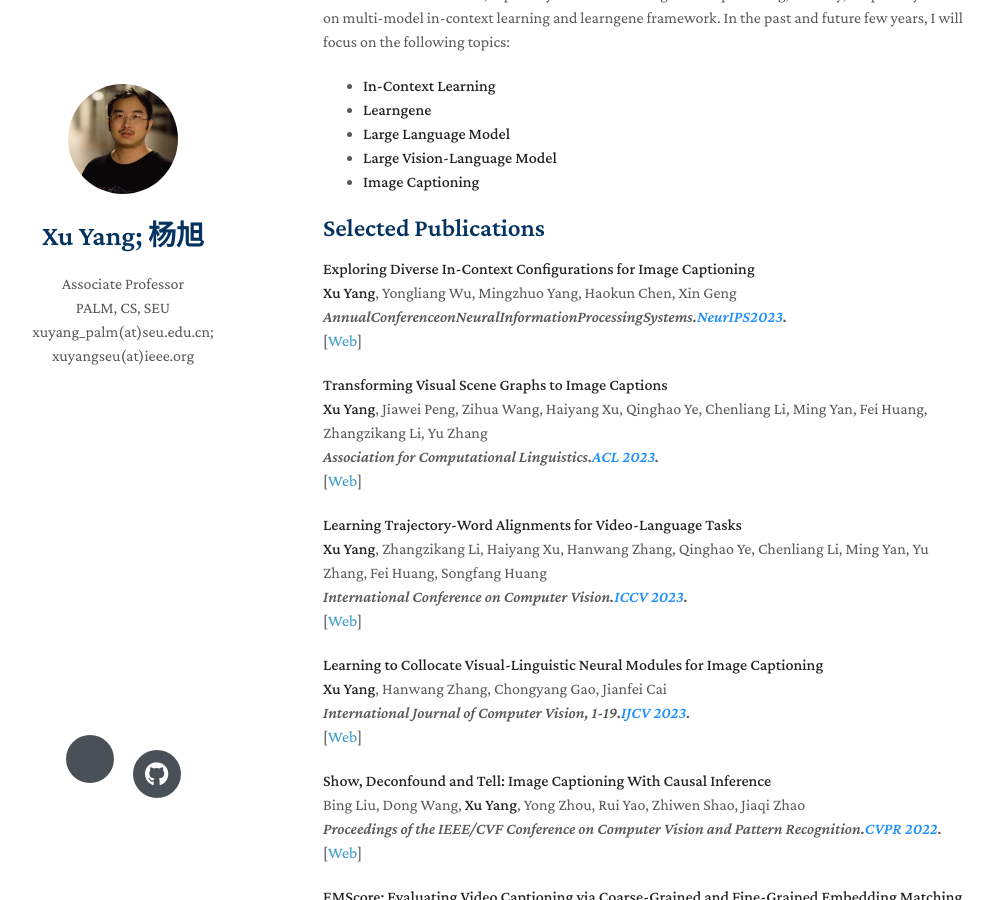
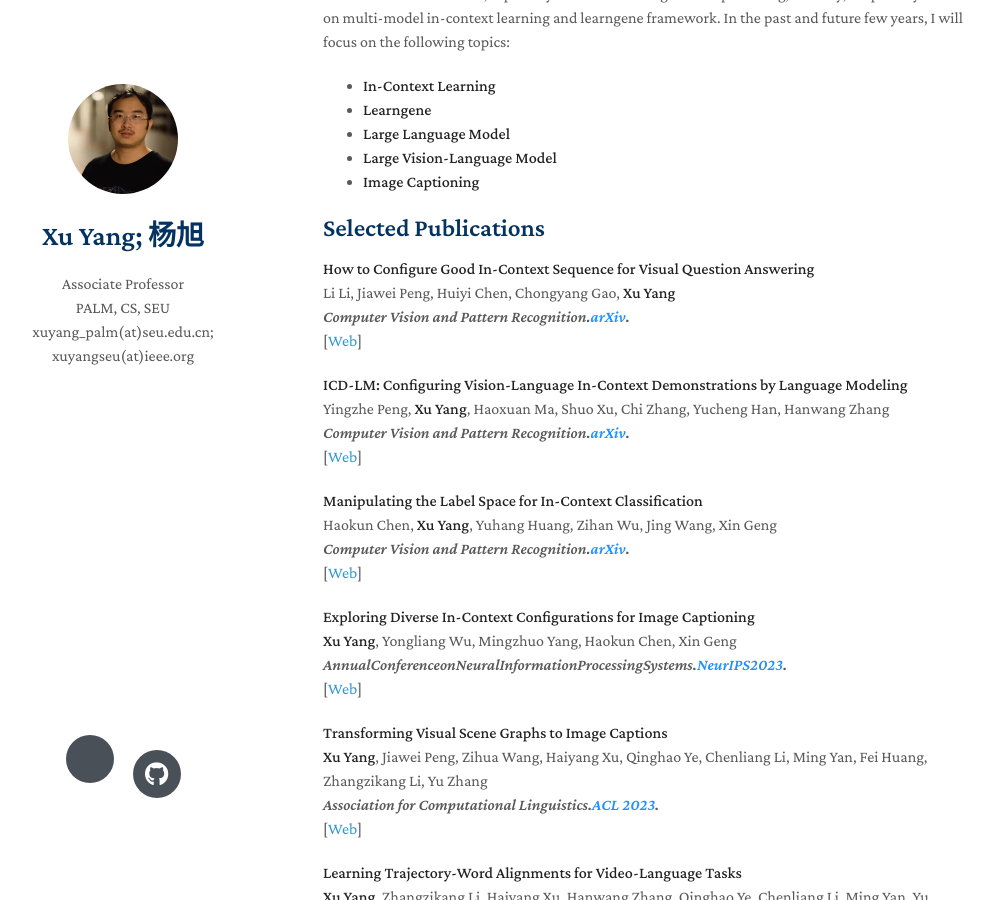
Before and after one commit to yxPALMweb/yxPALMweb.github.io, a Jekyll site: the page built from index.md, in a window 1280 px wide and 900 px high, scrolled down 285 px. Shown: the whole window, without its empty margins (147-1140 px from the left). Built offline with Jekyll 4.4.1, drawn with Linux system fonts in a browser that asks for light colours; nearby versions of some CDN libraries; a style sheet for code colours, icons or effects is not loaded; our own code applies the rules of GitHub Pages for plain Markdown files.

Commit message:
Update index.md

```diff
--- a/index.md
+++ b/index.md
@@ -15,6 +15,45 @@ I have wide interest on AI, especially machine learning and deep learning, recen
 - **Image Captioning**
 
 ## Selected Publications
+[comment]: <> (arXiv.)
+<div class="paper">
+<p><strong>How to Configure Good In-Context Sequence for Visual Question Answering</strong>
+<br />
+Li Li, Jiawei Peng, Huiyi Chen, Chongyang Gao, <strong>Xu Yang</strong>
+<br />
+<em>Computer Vision and Pattern Recognition.<strong><i style="color:#1e90ff">arXiv</i></strong>.</em>
+<br />
+   [<a href="https://arxiv.org/abs/2312.10104">Web</a>]
+<br/>
+</p>
+</div>
+
+[comment]: <> (arXiv.)
+<div class="paper">
+<p><strong>ICD-LM: Configuring Vision-Language In-Context Demonstrations by Language Modeling</strong>
+<br />
+Yingzhe Peng, <strong>Xu Yang</strong>, Haoxuan Ma, Shuo Xu, Chi Zhang, Yucheng Han, Hanwang Zhang
+<br />
+<em>Computer Vision and Pattern Recognition.<strong><i style="color:#1e90ff">arXiv</i></strong>.</em>
+<br />
+   [<a href="https://arxiv.org/abs/2312.01571">Web</a>]
+<br/>
+</p>
+</div>
+
+[comment]: <> (arXiv.)
+<div class="paper">
+<p><strong>Manipulating the Label Space for In-Context Classification</strong>
+<br />
+Haokun Chen, <strong>Xu Yang</strong>, Yuhang Huang, Zihan Wu, Jing Wang, Xin Geng
+<br />
+<em>Computer Vision and Pattern Recognition.<strong><i style="color:#1e90ff">arXiv</i></strong>.</em>
+<br />
+   [<a href="https://arxiv.org/abs/2312.00351">Web</a>]
+<br/>
+</p>
+</div>
+
 [comment]: <> (NeurIPS2023.)
 <div class="paper">
 <p><strong>Exploring Diverse In-Context Configurations for Image Captioning</strong>
```
